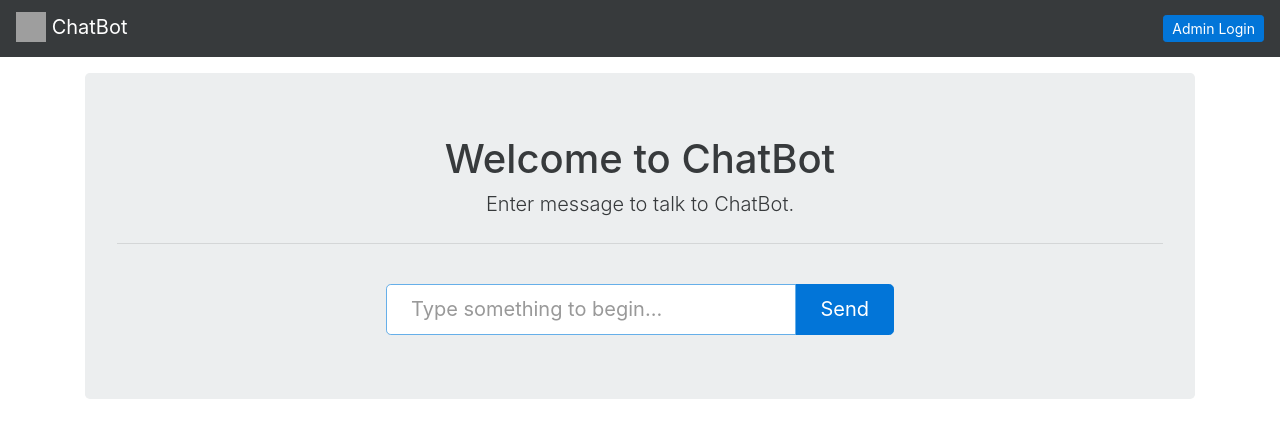
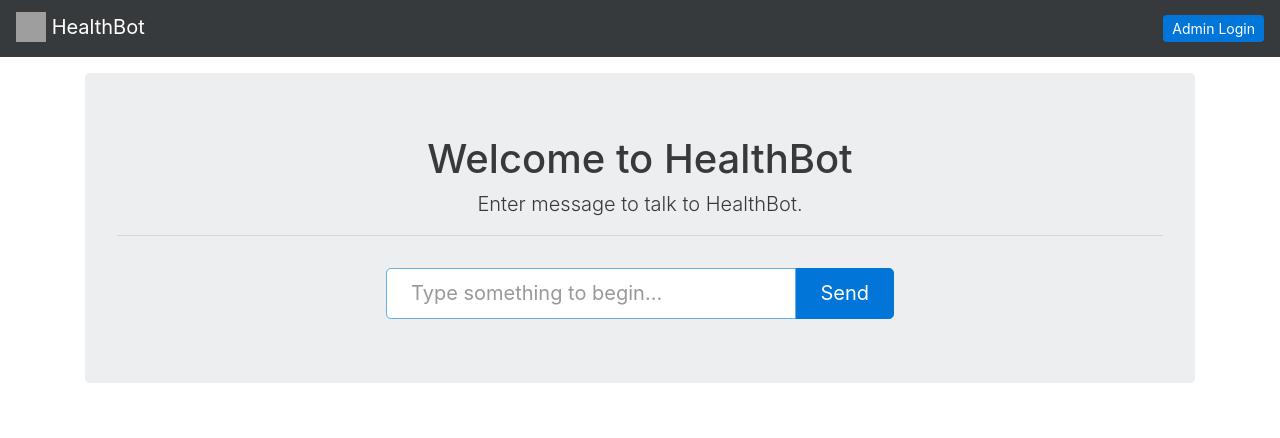
Before and after one commit to fahad-gcet/cio, a Django app: page / in a window 1280 px wide. Shown: the top 438 px of the page. Run offline with Django 3.2, Linux system fonts and the light colour scheme; parts of the project's set-up code (start-up, migrations or seed data) failed here and were passed over; some libraries are stand-ins or nearby versions; grey boxes are pictures that could not be loaded.

Commit message:
change name from chatbot to healthbot

```diff
--- a/chatbot/templates/app.html
+++ b/chatbot/templates/app.html
@@ -2,7 +2,7 @@
 <!doctype html>
 <html>
   <head>
-    <title>ChatBot</title>
+    <title>HealthBot</title>
     <link rel="stylesheet" href="{% static 'css/bootstrap.css' %}"/>
     <link rel="stylesheet" href="{% static 'css/custom.css' %}"/>
   </head>
@@ -13,12 +13,12 @@
     <div class="container">
 
       <div class="jumbotron mt-1">
-        <h1 class="jumbotron-heading text-xs-center">Welcome to ChatBot</h1>
+        <h1 class="jumbotron-heading text-xs-center">Welcome to HealthBot</h1>
         <p class="lead text-xs-center">
-          Enter message to talk to ChatBot.
+          Enter message to talk to HealthBot.
         </p>
 
-        <hr class="my-2">
+        <hr class="my-1">
 
         <div class="row">
           <div class="col-xs-6 offset-xs-3">
--- a/chatbot/templates/nav.html
+++ b/chatbot/templates/nav.html
@@ -3,8 +3,8 @@
 <nav class="navbar navbar-dark bg-inverse navbar-full">
 
   <a class="navbar-brand" href="{% url 'main' %}">
-    <img src="{% static 'img/chatbot.png' %}" width="30" height="30" class="d-inline-block align-top" alt="ChatterBot">
-    ChatBot
+    <img src="{% static 'img/chatbot.png' %}" width="30" height="30" class="d-inline-block align-top" alt="HealthBot">
+    HealthBot
   </a>
 
   <ul class="nav navbar-nav float-xs-right">
```
